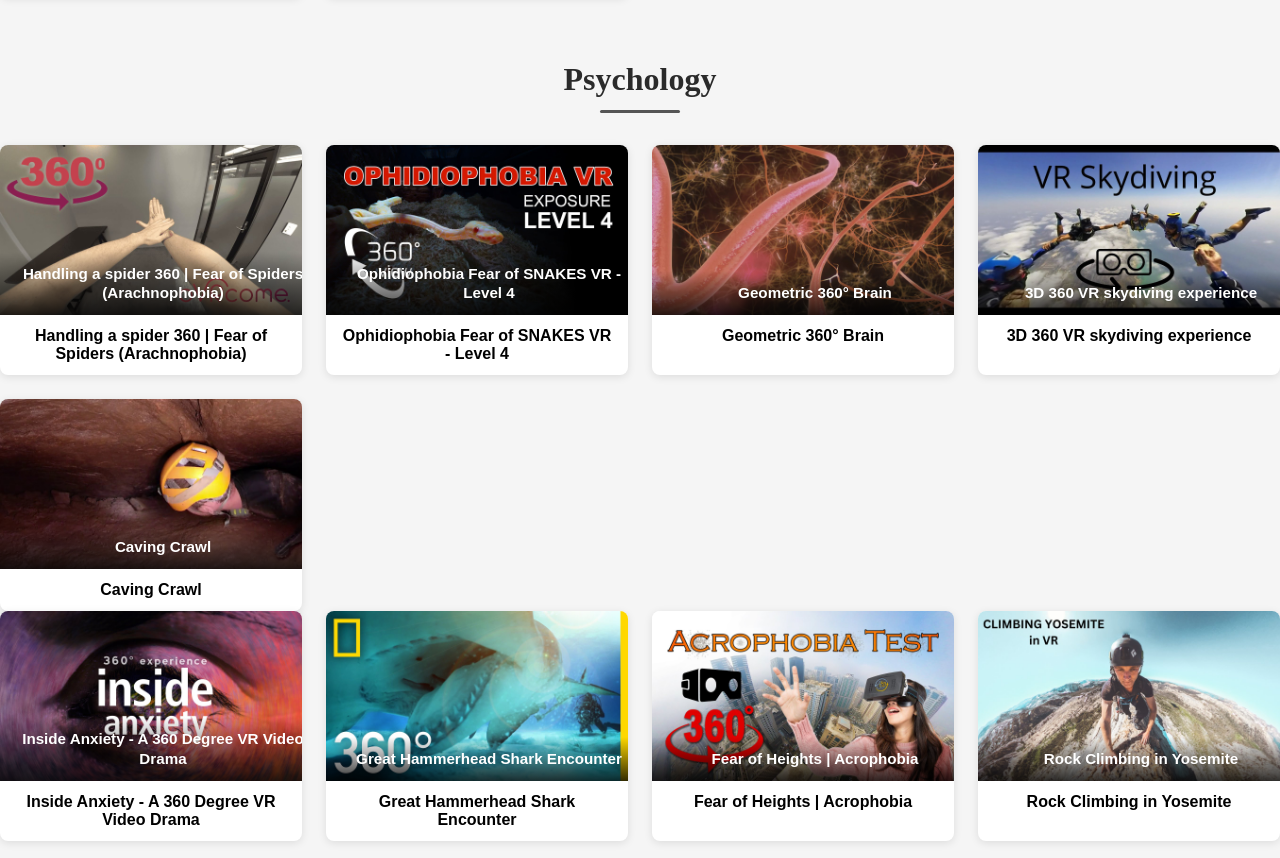
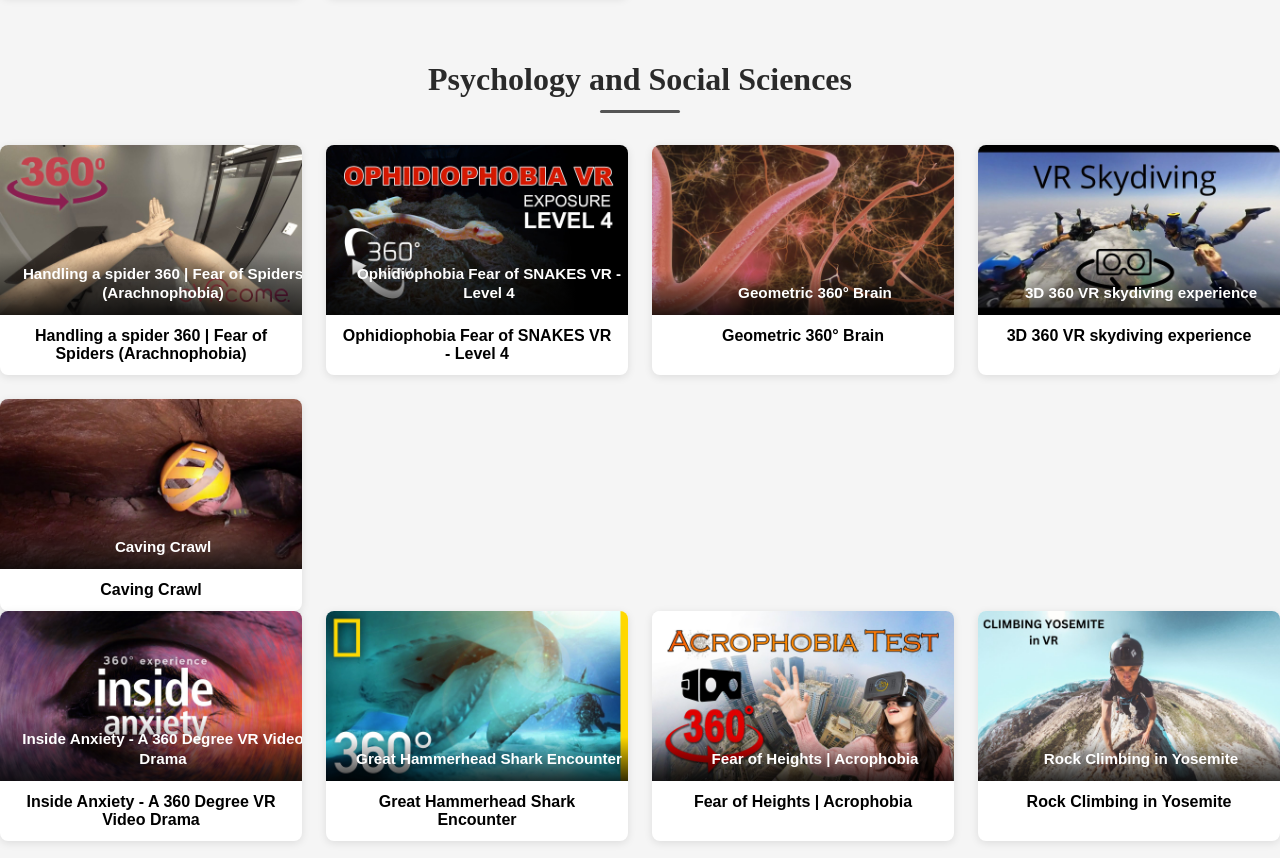
Before and after one commit to CCN-Library/ccn_vr_library, a plain HTML site: page index.html in a window 1280 px wide. Shown: the part 4049-4907 px from the top of the page. Drawn offline with Linux system fonts and the light colour scheme.

Commit message:
Update section heading for Psychology

```diff
--- a/index.html
+++ b/index.html
@@ -581,7 +581,7 @@ h2::after {
 </section>
 
 <section>
-  <h2>Psychology</h2>
+  <h2>Psychology and Social Sciences</h2>
 
   <div class="gallery">
 
```
